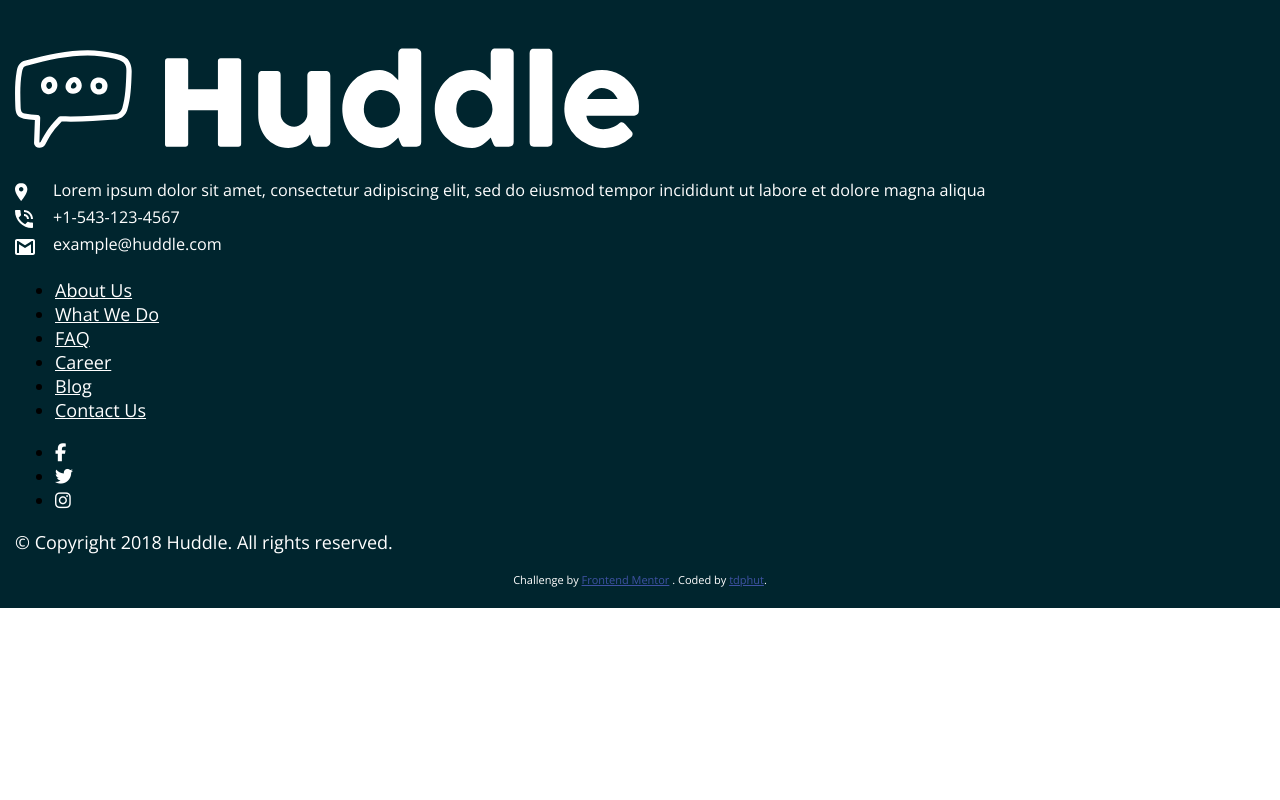
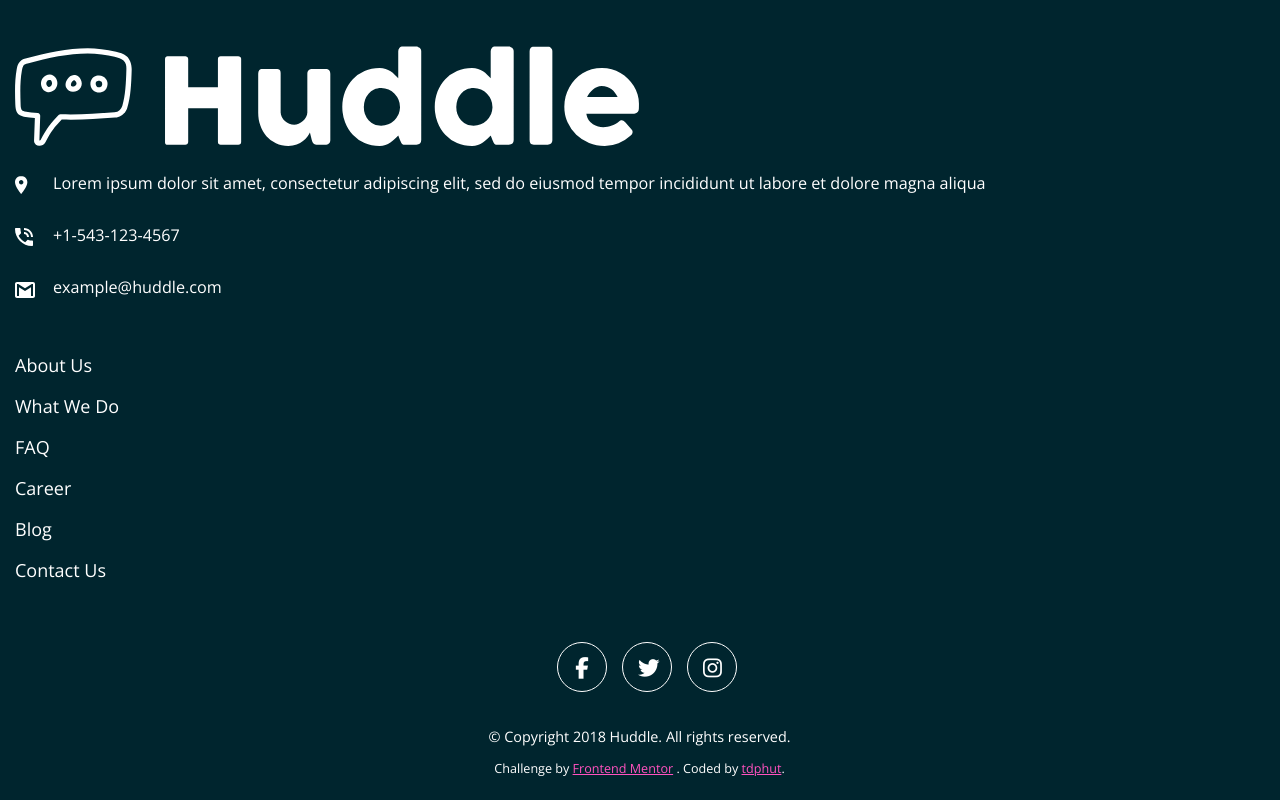
Before and after one commit to phosdoxa/sites, a website: page index.html in a window 1280 px wide. Shown: the part 4714-5514 px from the top of the page. Before the commit the page ends 5322 px from the top, so only its background shows below. Drawn offline with nearby package versions, Linux system fonts and the light colour scheme.

Commit message:
Add css layout for footer page

```diff
--- a/index.html
+++ b/index.html
@@ -17,15 +17,6 @@
     <!-- Hyperlink references to CSS stylesheet -->
     <link rel="stylesheet" href="./dist/styles/main.css" />
 
-    <style>
-      .attribution {
-        font-size: 11px;
-        text-align: center;
-      }
-      .attribution a {
-        color: hsl(228, 45%, 44%);
-      }
-    </style>
   </head>
   <body>
     <header class="header">
@@ -133,8 +124,8 @@
         </div>
       </div>
 
-      <div>
-        <p>&copy; Copyright 2018 Huddle. All rights reserved.</p>
+      <div class="copy">
+        <p class="copy__right">&copy; Copyright 2018 Huddle. All rights reserved.</p>
         <p class="attribution">
             Challenge by
             <a href="https://www.frontendmentor.io?ref=challenge" target="_blank"
--- a/scss/_config.scss
+++ b/scss/_config.scss
@@ -30,6 +30,13 @@ $align-items: align-items;
     align-items: $value;
 }
 
+@mixin justifyContent($value) {
+    -webkit-box-pack: $value;
+    -ms-flex-pack: $value;
+    justify-content: $value;
+}
+
+
 // Set background image
 @mixin setBgImg($img) {
     background-image: $img;
--- a/scss/main.scss
+++ b/scss/main.scss
@@ -160,7 +160,7 @@ main {
 
 footer {
     background-color: $footer-background;
-    padding: 136px 15px 10px 15px;
+    padding: 134px 16px 10px 15px;
     p, a {
         color: $footer-text-color;
     }
@@ -171,11 +171,12 @@ footer {
     }
 
     .footer__body {
-        margin-top: 25px;
+        margin-top: 20px;
     }
 
     .address__inner {
         @extend %flexbox;
+        margin-bottom: 25px;
 
         div {
             min-width: 20px;
@@ -189,4 +190,58 @@ footer {
             font-size: .9em;
         }
     }
+
+    .footer__nav {
+        margin-top: 50px;
+    }
+
+    .nav__list {
+        @extend %nav-list-share;
+    }
+
+    .nav__item {
+        margin-bottom: 17px;
+
+        a {
+            text-decoration: none;
+        }
+    }
+
+    .footer__social {
+        .nav__list {
+            margin-top: 60px;
+            @extend %flexbox;
+            @include justifyContent($center);
+        }
+
+        .nav__item {
+            @extend %flexbox;
+            width: 48px;
+            height: 48px;
+            margin-left: 15px;
+            border: 1px solid white;
+            border-radius: 50%;
+        }
+
+        a {
+            margin: auto;
+            font-size: 1.2em;
+            padding: 10px 15px;
+        }
+    }
+
+    .copy {
+        text-align: center;
+    }
+
+    .attribution {
+        font-size: .7em;
+      }
+    .attribution a {
+        color: $primary-color;
+    }
+
+    .copy__right {
+        font-size: .8em;
+    }
 }
```
Also changed, not shown: dist/styles/main.css.
